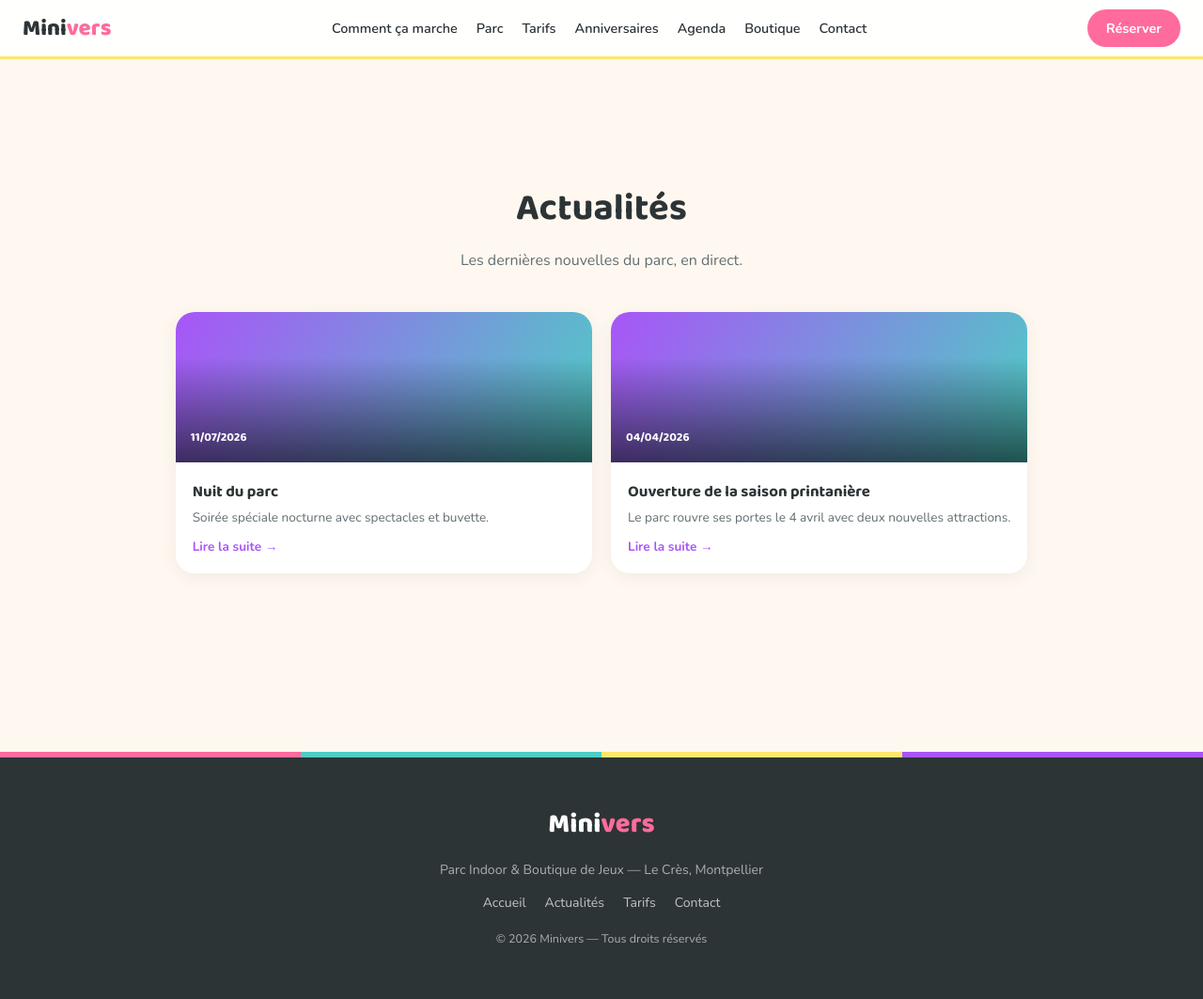
After one commit to Binair-Dev/Minivers, a Django app: page /actualites/ in a window 1280 px wide. The commit adds this page. Shown: the whole page at 94% size. Run offline with Django 4.2, Linux system fonts and the light colour scheme; data comes from the database, SQL or seed files in the repository.

Commit message:
feat(main): vues + templates actualités (liste paginée, détail par slug)

```diff
--- a/main/urls.py
+++ b/main/urls.py
@@ -6,4 +6,7 @@ app_name = "main"
 urlpatterns = [
     path("", views.home, name="home"),
     path("infos-pratiques/", views.infos_pratiques, name="infos_pratiques"),
+    # === NEWS (t8) ===
+    path("actualites/", views.news_list, name="news_list"),
+    path("actualites/<int:pk>-<slug:slug>/", views.news_detail, name="news_detail"),
 ]
--- a/main/views.py
+++ b/main/views.py
@@ -1,8 +1,10 @@
 """Vues du site vitrine Minivers."""
 
-from django.shortcuts import render
+from django.core.paginator import Paginator
+from django.shortcuts import get_object_or_404, render
+from django.template.defaultfilters import slugify
 
-from .models import Horaire, Page, Tarif
+from .models import Horaire, NewsItem, Page, Tarif
 
 
 def home(request):
@@ -30,3 +32,33 @@ def infos_pratiques(request):
             "has_tarifs": tarifs.exists(),
         },
     )
+
+
+# === NEWS (t8) ===
+NEWS_PAR_PAGE = 6
+
+
+def news_list(request):
+    """Liste des actualités, triées par date décroissante, 6 par page.
+
+    Une liste vide (ou une page hors limites) affiche un message propre.
+    """
+    items = NewsItem.objects.order_by("-date")
+    paginator = Paginator(items, NEWS_PAR_PAGE)
+    page = paginator.get_page(request.GET.get("page"))
+
+    return render(
+        request,
+        "main/news/news_list.html",
+        {"page_obj": page, "paginator": paginator},
+    )
+
+
+def news_detail(request, pk, slug):
+    """Détail d'une actualité par identifiant + slug dérivé du titre.
+
+    Le slug est purement cosmétique : seule la clé primaire sert à la
+    résolution, ce qui garde les liens stables si le titre est corrigé.
+    """
+    news = get_object_or_404(NewsItem, pk=pk)
+    return render(request, "main/news/news_detail.html", {"news": news})
--- a/static/css/main.css
+++ b/static/css/main.css
@@ -272,3 +272,25 @@ footer p{opacity:.6;margin-bottom:8px;font-size:.88rem}
 .horaire-heures{font-weight:600}
 .horaire-heures.ferme{color:var(--rose)}
 .empty-msg{text-align:center;color:#636E72;background:#fff;border-radius:var(--r);padding:24px;box-shadow:0 4px 20px rgba(0,0,0,.06)}
+
+
+/* ==== ACTUALITES (t8) ==== */
+.news-grid{display:grid;grid-template-columns:repeat(auto-fit,minmax(280px,1fr));gap:20px;max-width:1000px;margin:0 auto}
+.news-card{background:#fff;border-radius:var(--r);overflow:hidden;box-shadow:0 4px 20px rgba(0,0,0,.06);transition:transform .3s}
+.news-card:hover{transform:translateY(-4px)}
+.news-img{height:160px;display:flex;align-items:flex-end;padding:16px;position:relative;overflow:hidden}
+.news-img::after{content:'';position:absolute;inset:0;background:linear-gradient(to top,rgba(0,0,0,.6),transparent 70%)}
+.news-date{position:relative;z-index:1;color:#fff;font-weight:700;font-size:.8rem;font-family:var(--fh)}
+.news-card h3{font-size:1.05rem;margin-bottom:4px}
+.news-card p{font-size:.85rem;color:#636E72;line-height:1.5}
+.news-link{display:inline-block;margin-top:10px;color:var(--violet);font-weight:700;font-size:.85rem;text-decoration:none}
+.news-link:hover{text-decoration:underline}
+.pagination{display:flex;align-items:center;justify-content:center;gap:20px;margin-top:36px}
+.pagination a{color:var(--violet);font-weight:700;text-decoration:none;padding:8px 18px;background:#fff;border-radius:50px;box-shadow:0 4px 20px rgba(0,0,0,.06);transition:transform .2s}
+.pagination a:hover{transform:translateY(-2px)}
+.pag-label{font-size:.85rem;color:#636E72;font-weight:700}
+.news-detail{max-width:720px;margin:0 auto;background:#fff;border-radius:var(--r);overflow:hidden;box-shadow:0 4px 20px rgba(0,0,0,.06)}
+.news-img-large{height:260px}
+.news-detail-body{padding:28px}
+.news-contenu p{font-size:.95rem;color:#2D3436;line-height:1.7;margin-bottom:14px;text-align:left}
+@media(max-width:768px){.news-grid{grid-template-columns:1fr}}
--- a/templates/main/home.html
+++ b/templates/main/home.html
@@ -19,6 +19,7 @@
 <li><a href="#boutique">Boutique</a></li>
 <li><a href="#contact">Contact</a></li>
 <li><a href="{% url 'main:infos_pratiques' %}">Infos pratiques</a></li>
+<li><a href="{% url 'main:news_list' %}">Actualités</a></li>
 </ul>
 <div class="nav-right">
 <button class="btn-cart" onclick="toggleCart()">
--- /dev/null
+++ b/templates/main/news/news_list.html
@@ -0,0 +1,79 @@
+{% extends 'base.html' %}
+{% load static %}
+
+{% block title %}Actualités — Minivers{% endblock %}
+
+{% block content %}
+
+<!-- NAV -->
+<nav>
+<a href="/" class="logo">Mini<span>vers</span></a>
+<ul>
+<li><a href="/#comment">Comment ça marche</a></li>
+<li><a href="/#activites">Parc</a></li>
+<li><a href="/#tarifs">Tarifs</a></li>
+<li><a href="/#anniversaires">Anniversaires</a></li>
+<li><a href="/#evenements">Agenda</a></li>
+<li><a href="/#boutique">Boutique</a></li>
+<li><a href="/#contact">Contact</a></li>
+</ul>
+<div class="nav-right">
+<a href="/#tarifs" class="btn-resa" style="text-decoration:none">Réserver</a>
+</div>
+</nav>
+
+<!-- ACTUALITES -->
+<section class="section full-sec" id="actualites">
+<h2 class="stitle">Actualités</h2>
+<p class="stitle-sub">Les dernières nouvelles du parc, en direct.</p>
+
+{% if page_obj.object_list %}
+<div class="news-grid">
+{% for news in page_obj %}
+<article class="news-card">
+{% if news.image %}
+<div class="news-img" style="background-image:url('{{ news.image.url }}');background-size:cover;background-position:center">
+{% else %}
+<div class="news-img" style="background:linear-gradient(120deg,var(--violet),var(--turquoise))">
+{% endif %}
+<span class="news-date">{{ news.date|date:"d/m/Y" }}</span>
+</div>
+<div class="ev-body">
+<h3>{{ news.titre }}</h3>
+<p>{{ news.contenu|truncatechars:120 }}</p>
+<a class="news-link" href="{% url 'main:news_detail' news.pk news.titre|slugify %}">Lire la suite →</a>
+</div>
+</article>
+{% endfor %}
+</div>
+
+{% if paginator.num_pages > 1 %}
+<div class="pagination">
+{% if page_obj.has_previous %}
+<a href="?page={{ page_obj.previous_page_number }}">← Précédent</a>
+{% endif %}
+<span class="pag-label">Page {{ page_obj.number }} sur {{ paginator.num_pages }}</span>
+{% if page_obj.has_next %}
+<a href="?page={{ page_obj.next_page_number }}">Suivant →</a>
+{% endif %}
+</div>
+{% endif %}
+
+{% else %}
+<p class="empty-msg">Aucune actualité pour le moment. Revenez bientôt !</p>
+{% endif %}
+</section>
+
+<div class="color-bar"><span style="background:var(--rose)"></span><span style="background:var(--turquoise)"></span><span style="background:var(--jaune)"></span><span style="background:var(--violet)"></span></div>
+
+<!-- FOOTER -->
+<footer>
+<div style="margin-bottom:16px"><a href="/" class="logo" style="font-size:1.8rem;color:#fff">Mini<span>vers</span></a></div>
+<p>Parc Indoor & Boutique de Jeux — Le Crès, Montpellier</p>
+<div class="flink">
+<a href="/">Accueil</a><a href="{% url 'main:news_list' %}">Actualités</a><a href="/#tarifs">Tarifs</a><a href="/#contact">Contact</a>
+</div>
+<p style="margin-top:20px;font-size:.78rem">&copy; 2026 Minivers — Tous droits réservés</p>
+</footer>
+
+{% endblock %}
```
Also changed, not shown: templates/main/news/news_detail.html (added, +59 -0 lines).
